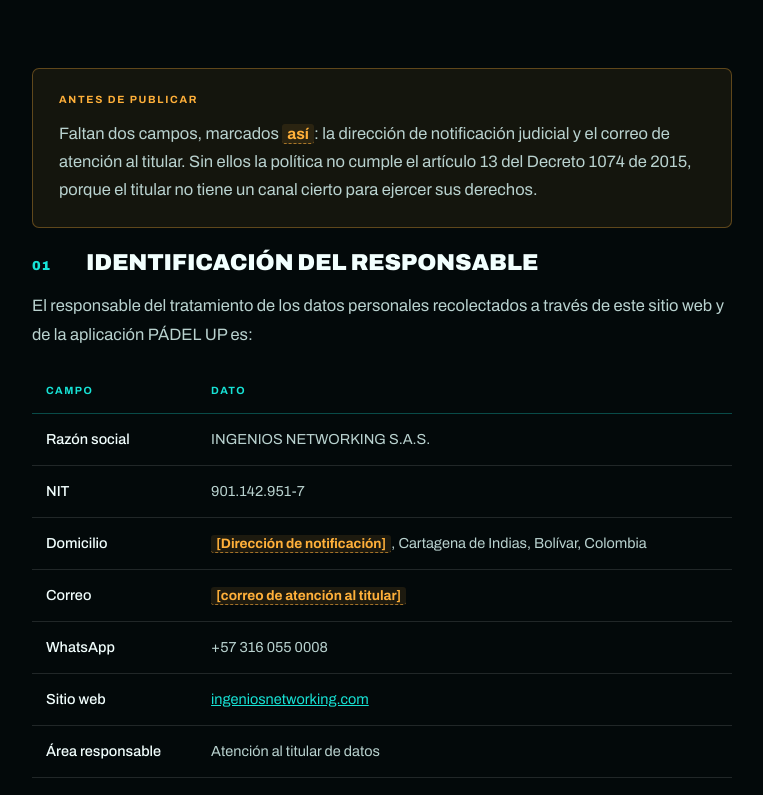
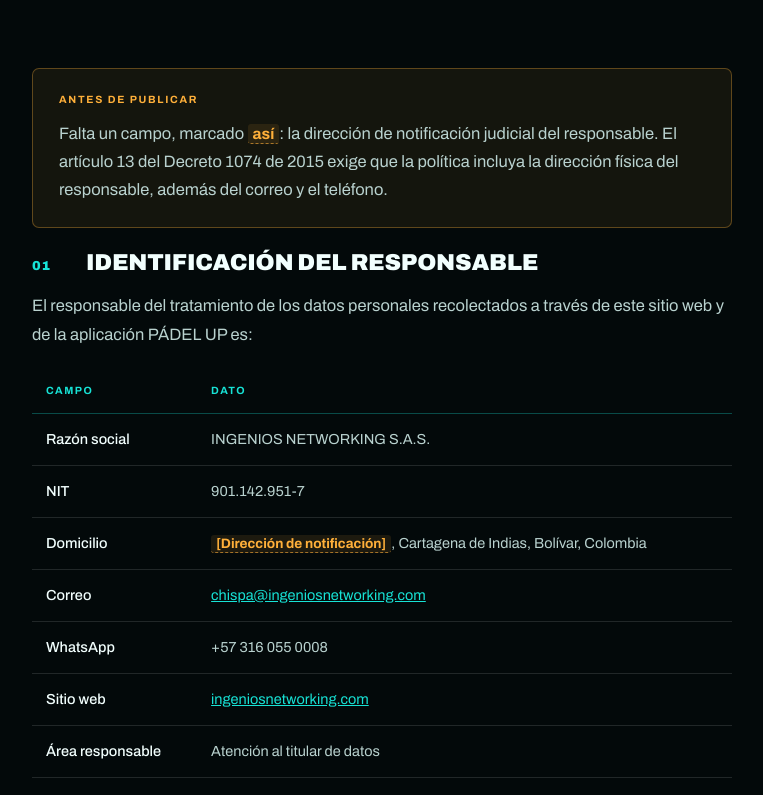
Before and after one commit to rodolfojha/padelup-web, a plain HTML site: page politica-datos.html in a window 1280 px wide. Shown: the part 500-1295 px from the top of the page, without its empty margins (258-1021 px from the left). Drawn offline with Linux system fonts and the light colour scheme.

Commit message:
Agrega el correo de atencion al titular
- chispa@ingeniosnetworking.com en la tabla del responsable, en el
  procedimiento para ejercer derechos y en el pie del sitio.
- Queda pendiente solo la direccion de notificacion judicial, que el
  articulo 13 del Decreto 1074 de 2015 exige ademas del correo.

Co-Authored-By: Claude Opus 5 <noreply@anthropic.com>
Claude-Session: https://claude.ai/code/session_01MKLK2iHDtWoWvk3eGPgtCy

```diff
--- a/politica-datos.html
+++ b/politica-datos.html
@@ -108,7 +108,7 @@ footer a:hover{text-decoration:underline}
 
 <div class="card warn">
   <div class="lb">Antes de publicar</div>
-  <p>Faltan dos campos, marcados <span class="fill">así</span>: la dirección de notificación judicial y el correo de atención al titular. Sin ellos la política no cumple el artículo 13 del Decreto 1074 de 2015, porque el titular no tiene un canal cierto para ejercer sus derechos.</p>
+  <p>Falta un campo, marcado <span class="fill">así</span>: la dirección de notificación judicial del responsable. El artículo 13 del Decreto 1074 de 2015 exige que la política incluya la dirección física del responsable, además del correo y el teléfono.</p>
 </div>
 
 <h2><i>01</i><span>Identificación del responsable</span></h2>
@@ -118,7 +118,7 @@ footer a:hover{text-decoration:underline}
   <tr><td>Razón social</td><td>INGENIOS NETWORKING S.A.S.</td></tr>
   <tr><td>NIT</td><td>901.142.951-7</td></tr>
   <tr><td>Domicilio</td><td><span class="fill">[Dirección de notificación]</span>, Cartagena de Indias, Bolívar, Colombia</td></tr>
-  <tr><td>Correo</td><td><span class="fill">[correo de atención al titular]</span></td></tr>
+  <tr><td>Correo</td><td><a href="mailto:chispa@ingeniosnetworking.com">chispa@ingeniosnetworking.com</a></td></tr>
   <tr><td>WhatsApp</td><td>+57 316 055 0008</td></tr>
   <tr><td>Sitio web</td><td><a href="https://www.ingeniosnetworking.com" target="_blank" rel="noopener">ingeniosnetworking.com</a></td></tr>
   <tr><td>Área responsable</td><td>Atención al titular de datos</td></tr>
@@ -233,7 +233,7 @@ footer a:hover{text-decoration:underline}
 </ol>
 
 <h2><i>11</i><span>Cómo ejercer sus derechos</span></h2>
-<p>El titular, sus causahabientes o su representante pueden presentar consultas y reclamos escribiendo a <span class="fill">[correo de atención al titular]</span> o al WhatsApp <strong>+57 316 055 0008</strong>, indicando:</p>
+<p>El titular, sus causahabientes o su representante pueden presentar consultas y reclamos escribiendo a <a href="mailto:chispa@ingeniosnetworking.com">chispa@ingeniosnetworking.com</a> o al WhatsApp <strong>+57 316 055 0008</strong>, indicando:</p>
 <ul>
   <li>Nombre completo y documento de identidad.</li>
   <li>Datos de contacto para la respuesta.</li>
```
Also changed, not shown: index.html (+1 -0 lines).
